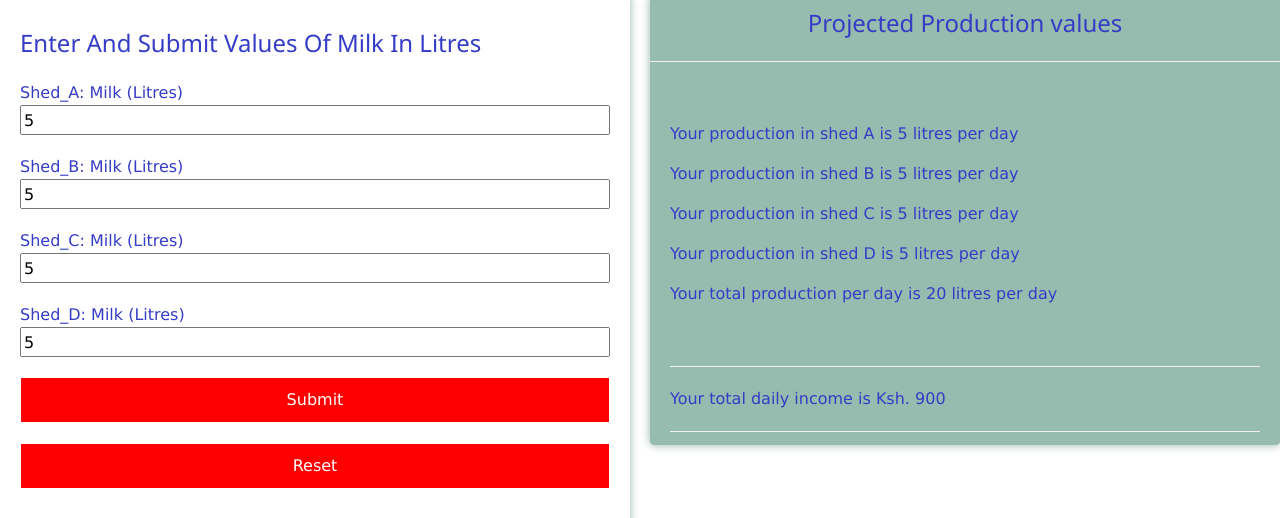
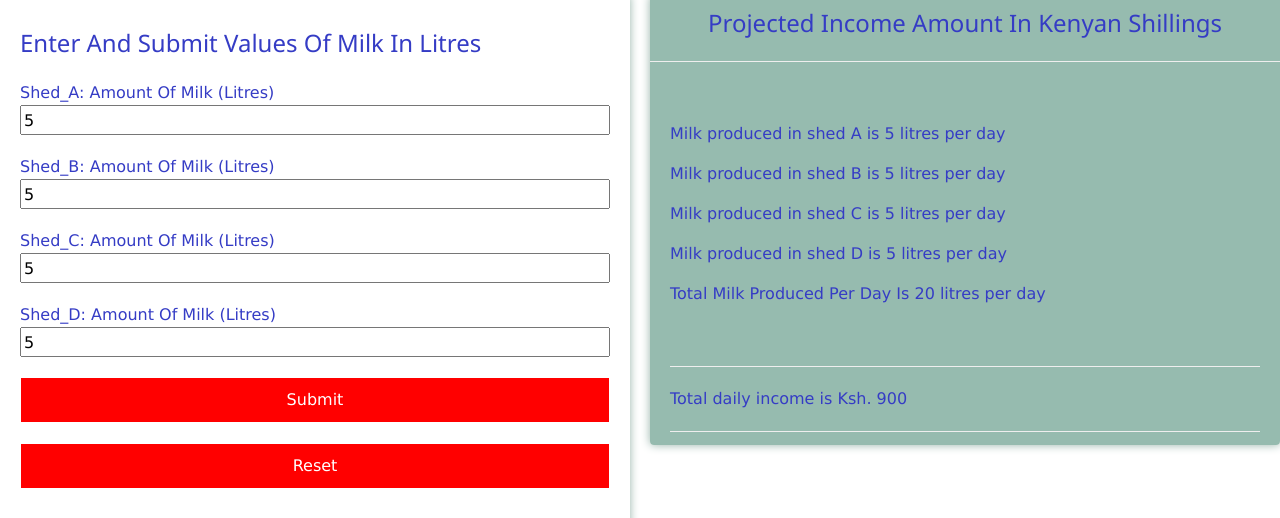
Before and after one commit to ferdinandmukodo/verbose-guacamole, a plain HTML site: page index.html in a window 1280 px wide. Both pictures are taken after typing "5", "5", "5", "5" into the empty fields and a click on the button "Submit". Shown: the part 79-597 px from the top of the page. Drawn offline with nearby package versions, Linux system fonts and the light colour scheme.

Commit message:
It will edit <p> tags in js file.

```diff
--- a/index.html
+++ b/index.html
@@ -28,22 +28,22 @@
                 <form action="submit" onsubmit="produceReport();">
                     <h3>Enter And Submit Values Of Milk In Litres</h3>
                     <div id="sheds">
-                        <label for="shed_A">Shed_A: Milk (Litres)</label>
+                        <label for="shed_A">Shed_A: Amount Of Milk (Litres)</label>
                         <input id="shed_A" type="number" min="0" required>
                     </div>
 
                     <div id="sheds">
-                        <label for="shed_B">Shed_B: Milk (Litres)</label>
+                        <label for="shed_B">Shed_B: Amount Of Milk (Litres)</label>
                         <input id="shed_B" type="number" min="0" required>
                     </div>
 
                     <div id="sheds">
-                        <label for="shed_C">Shed_C: Milk (Litres)</label>
+                        <label for="shed_C">Shed_C: Amount Of Milk (Litres)</label>
                         <input id="shed_C" type="number" min="0" required>
                     </div>
 
                     <div id="sheds">
-                        <label for="shed_D">Shed_D: Milk (Litres)</label>
+                        <label for="shed_D">Shed_D: Amount Of Milk (Litres)</label>
                         <input id="shed_D" type="number" min="0" required>
                     </div>
 
@@ -56,11 +56,11 @@
             <!-- OUTPUT RESULTS -->
 
             <div class="outputDisplay">
-                <h3 id="displayTitle">Projected Production values</h3>
+                <h3 id="displayTitle">Projected Income Amount In Kenyan Shillings</h3>
                 <hr>
                 <p id="outputData"></p>
 
-                <!-- OPTIONAL CHALLENGE -->
+
             </div>
         </div>
 
--- a/index.js
+++ b/index.js
@@ -14,12 +14,12 @@ function produceReport(){
 
     document.getElementById("outputData").innerHTML += "<Br>"
 
-    document.getElementById("outputData").innerHTML += "<p>Your production in shed A is " + data.shed_A + " litres per day</p>";
-    document.getElementById("outputData").innerHTML += "<p>Your production in shed B is " + data.shed_B + " litres per day</p>";
-    document.getElementById("outputData").innerHTML += "<p>Your production in shed C is " + data.shed_C + " litres per day</p>";
-    document.getElementById("outputData").innerHTML += "<p>Your production in shed D is " + data.shed_D + " litres per day</p>";
+    document.getElementById("outputData").innerHTML += "<p>Milk produced in shed A is " + data.shed_A + " litres per day</p>";
+    document.getElementById("outputData").innerHTML += "<p>Milk produced in shed B is " + data.shed_B + " litres per day</p>";
+    document.getElementById("outputData").innerHTML += "<p>Milk produced in shed C is " + data.shed_C + " litres per day</p>";
+    document.getElementById("outputData").innerHTML += "<p>Milk produced in shed D is " + data.shed_D + " litres per day</p>";
 
-    document.getElementById("outputData").innerHTML += "<p>Your total production per day is " + sumData + " litres per day</p>";
+    document.getElementById("outputData").innerHTML += "<p>Total Milk Produced Per Day Is " + sumData + " litres per day</p>";
 
 
     dailyIncome = sumData * 45;
@@ -28,13 +28,13 @@ function produceReport(){
 
     document.getElementById("outputData").innerHTML += "<hr>"
 
-    document.getElementById("outputData").innerHTML += "<p>Your total daily income is Ksh. " + dailyIncome + " </p>";
+    document.getElementById("outputData").innerHTML += "<p>Total daily income is Ksh. " + dailyIncome + " </p>";
 
     document.getElementById("outputData").innerHTML += "<hr>"
 
     weeklyIncome = dailyIncome * 7;
 
-    document.getElementById("outputData").innerHTML += "<p>Your total weekly income is Ksh. " + weeklyIncome + " </p>";
+    document.getElementById("outputData").innerHTML += "<p>Total weekly income is Ksh. " + weeklyIncome + " </p>";
 
     document.getElementById("outputData").innerHTML += "<hr>"
 
@@ -55,18 +55,18 @@ function produceReport(){
     incomeDecember = dailyIncome * 31;
 
 
-    document.getElementById("outputData").innerHTML += "<p> Your total income for January is Ksh. " + incomeJanuary + " </p>"
-    document.getElementById("outputData").innerHTML += "<p> Your total income for February is Ksh. " + incomeFebruary + " </p>"
-    document.getElementById("outputData").innerHTML += "<p> Your total income for March is Ksh. " + incomeMarch + " </p>"
-    document.getElementById("outputData").innerHTML += "<p> Your total income for April is Ksh. " + incomeApril + " </p>"
-    document.getElementById("outputData").innerHTML += "<p> Your total income for May is Ksh. " + incomeMay + " </p>"
-    document.getElementById("outputData").innerHTML += "<p> Your total income for June is Ksh. " + incomeJune + " </p>"
-    document.getElementById("outputData").innerHTML += "<p> Your total income for July is Ksh. " + incomeJuly + " </p>"
-    document.getElementById("outputData").innerHTML += "<p> Your total income for August is Ksh. " + incomeAugust + " </p>"
-    document.getElementById("outputData").innerHTML += "<p> Your total income for September is Ksh. " + incomeSeptember + " </p>"
-    document.getElementById("outputData").innerHTML += "<p> Your total income for October is Ksh. " + incomeOctober + " </p>"
-    document.getElementById("outputData").innerHTML += "<p> Your total income for November is Ksh. " + incomeNovember + " </p>"
-    document.getElementById("outputData").innerHTML += "<p> Your total income for December is Ksh. " + incomeDecember + " </p>"
+    document.getElementById("outputData").innerHTML += "<p> Total income for January is Ksh. " + incomeJanuary + " </p>"
+    document.getElementById("outputData").innerHTML += "<p> Total income for February is Ksh. " + incomeFebruary + " </p>"
+    document.getElementById("outputData").innerHTML += "<p> Total income for March is Ksh. " + incomeMarch + " </p>"
+    document.getElementById("outputData").innerHTML += "<p> Total income for April is Ksh. " + incomeApril + " </p>"
+    document.getElementById("outputData").innerHTML += "<p> Total income for May is Ksh. " + incomeMay + " </p>"
+    document.getElementById("outputData").innerHTML += "<p> Total income for June is Ksh. " + incomeJune + " </p>"
+    document.getElementById("outputData").innerHTML += "<p> Total income for July is Ksh. " + incomeJuly + " </p>"
+    document.getElementById("outputData").innerHTML += "<p> Total income for August is Ksh. " + incomeAugust + " </p>"
+    document.getElementById("outputData").innerHTML += "<p> Total income for September is Ksh. " + incomeSeptember + " </p>"
+    document.getElementById("outputData").innerHTML += "<p> Total income for October is Ksh. " + incomeOctober + " </p>"
+    document.getElementById("outputData").innerHTML += "<p> Total income for November is Ksh. " + incomeNovember + " </p>"
+    document.getElementById("outputData").innerHTML += "<p> Total income for December is Ksh. " + incomeDecember + " </p>"
 
 
     document.getElementById("outputData").innerHTML += "<Br>"
@@ -75,7 +75,7 @@ function produceReport(){
 
     incomeInLeapYear = dailyIncome * 366;
 
-    document.getElementById("outputData").innerHTML += "<p>Your total income in a leap year is Ksh. " + incomeInLeapYear + " </p>";
+    document.getElementById("outputData").innerHTML += "<p> Total income in a leap year is Ksh. " + incomeInLeapYear + " </p>";
 
     document.getElementById("outputData").innerHTML += "<hr>"
 
```
